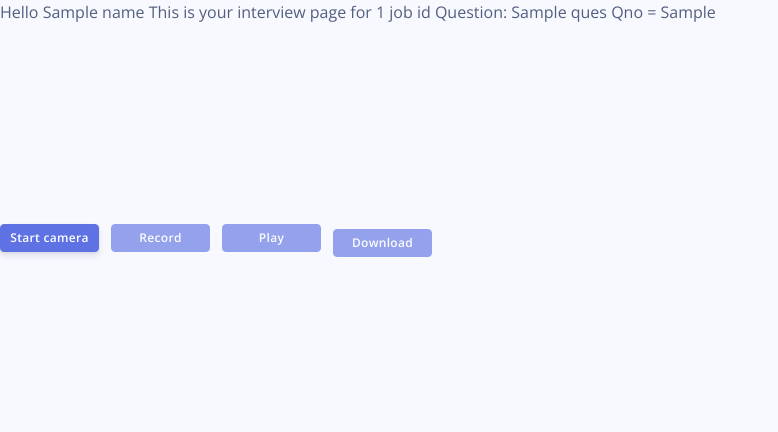
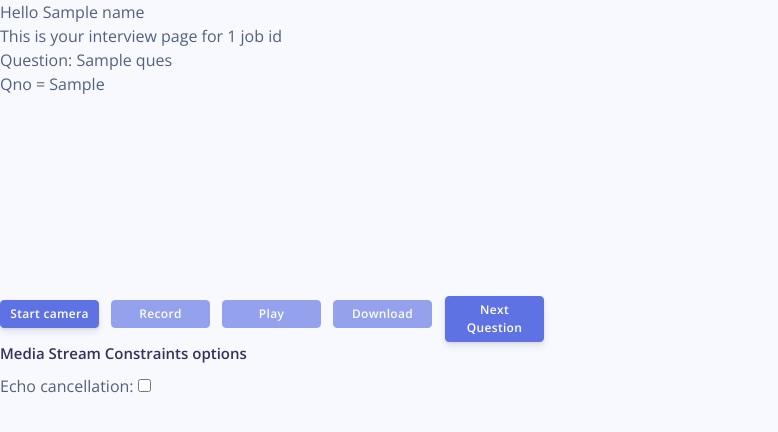
Before and after one commit to shaurya2703/HireMe, a Flask app: template templates/student/includes/std_interview.html in a window 1280 px wide. Shown: the top 432 px of the page, without its empty margins (0-778 px from the left). Run offline with Flask 2, Linux system fonts and the light colour scheme; the template is opened without the code that fills it: most values are stand-ins (such as "Sample title", 1, 10 or a date in 2020); some libraries are stand-ins or nearby versions.

Commit message:
Added next question feature in student

```diff
--- a/templates/student/includes/std_interview.html
+++ b/templates/student/includes/std_interview.html
@@ -1,7 +1,8 @@
 <!DOCTYPE html>
-<html lang="en">
+<html>
+  <head>
 
-<head>
+
     <meta charset="utf-8" />
     <meta name="viewport" content="width=device-width, initial-scale=1, shrink-to-fit=no">
 
@@ -22,6 +23,7 @@
 
     <!-- Specific CSS goes HERE -->
     {% block stylesheets %}{% endblock stylesheets %}
+
     <style>
     button {
     margin: 0 3px 10px 0;
@@ -54,23 +56,20 @@
     margin: 0 20px 20px 0;
     }
     </style>
-
   </head>
-
-<body class="">
-
+  <body>
 
   <div class="main-content" id="panel">
 
-
     Hello  {{name}}
+    <br>
     This is your interview page for {{job_id}} job id
+    <br>
     Question: {{ques}}
+    <br>
     Qno = {{q_no}}
 
 </div>
-
-  <div class="card_body">
 
     <div id="container">
       <video id="gum" playsinline autoplay muted></video>
@@ -81,22 +80,27 @@
         <button id="record" class="btn btn-primary btn-sm" disabled>Record</button>
         <button id="play" class="btn btn-primary btn-sm" disabled>Play</button>
         <button id="download" class="btn btn-primary btn-sm" disabled>Download</button>
+        <button id="next_question" class="btn btn-primary btn-sm">
+        <a href='{{ url_for("student_interview" , job_id = job_id ,q_no = q_no ) }}' style="color: white;">Next Question</a>
+        </button>
+
       </div>
 
-
+      <div>
+        <h4>Media Stream Constraints options</h4>
+        <p>
+          Echo cancellation: <input type="checkbox" id="echoCancellation" />
+        </p>
+      </div>
 
       <div>
         <span id="errorMsg"></span>
       </div>
     </div>
+  </body>
 
+  {% block javascripts %}{% endblock javascripts %}
 
-  </div>
-
-  {% include "student/includes/scripts.html" %}
-
-  <!-- Specific JS goes HERE -->
-  {% block javascripts %}{% endblock javascripts %}
   <script>
       'use strict';
 
@@ -218,9 +222,7 @@ document.querySelector('button#start').addEventListener('click', async () => {
   await init(constraints);
 });
   </script>
-
+  <!-- <script src="script.js"></script> -->
   <script src="/static/assets/js/argon.js?v=1.2.0"></script>
 
-</body>
-
 </html>
```
Lines whose indentation alone changed are shown as unchanged.
